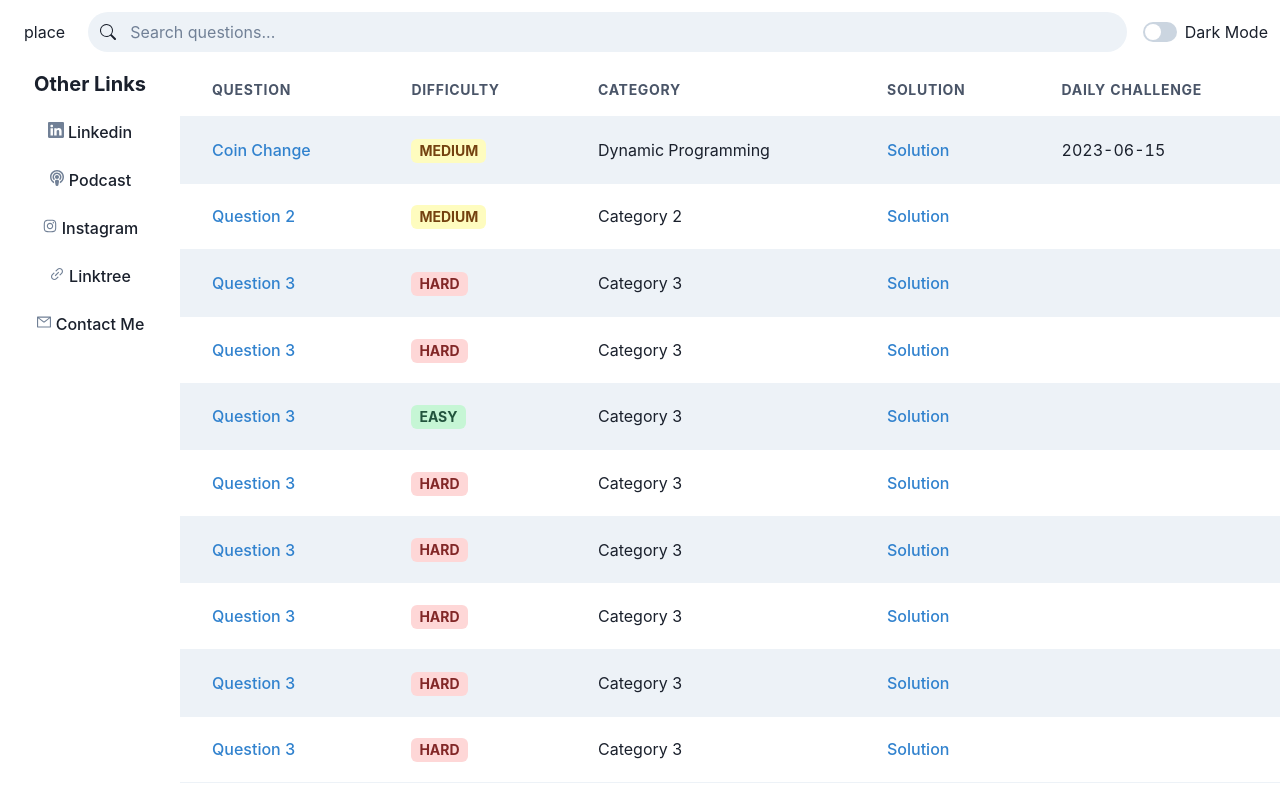
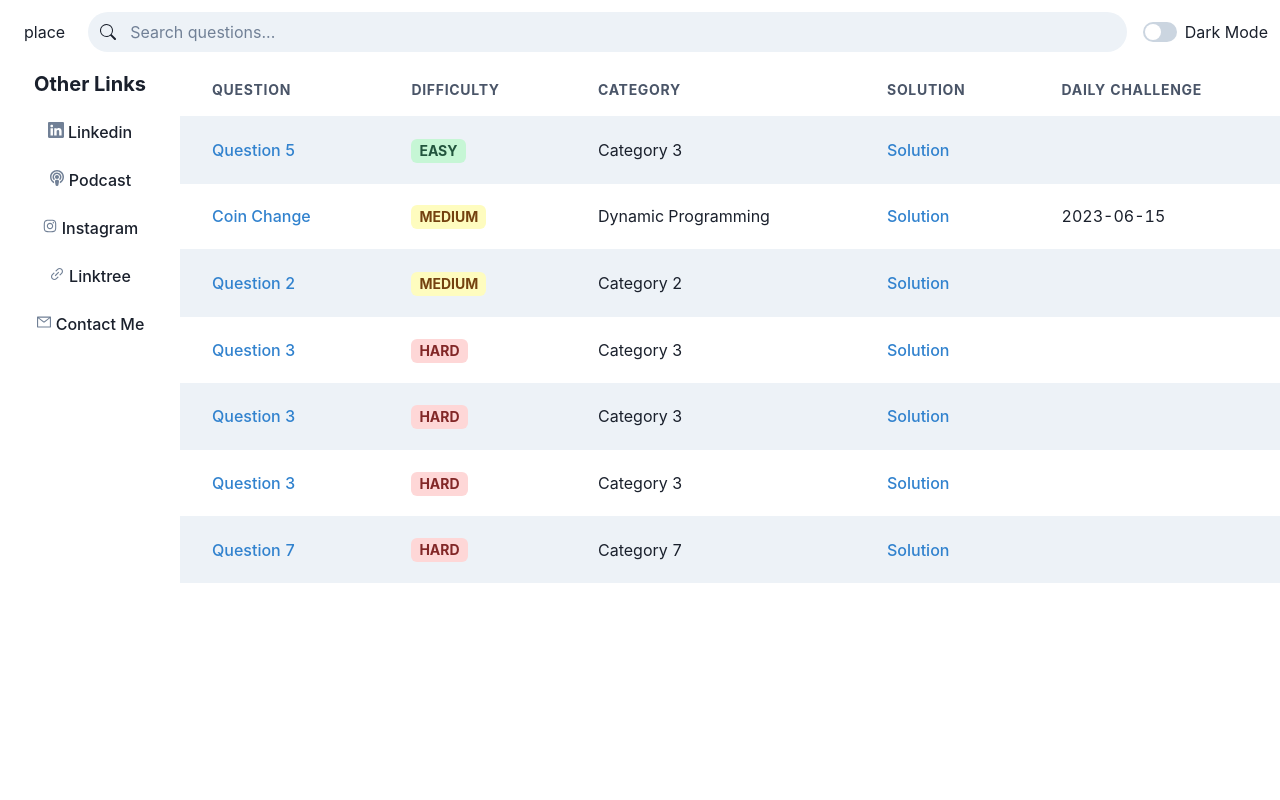
Before and after one commit to LeeHengYu/leetcode-reviewer, a React (Vite) app: page / in a window 1280 px wide. Built offline with nearby package versions, Linux system fonts and the light colour scheme.

Commit message:
Sorting questions according to difficulties

```diff
--- a/src/components/Sidebar.tsx
+++ b/src/components/Sidebar.tsx
@@ -1,11 +1,11 @@
 import { Box, Heading, Icon, Link, VStack } from "@chakra-ui/react";
 import { IconType } from "react-icons";
 import {
+  AiOutlineInstagram,
   AiOutlineLink,
   AiOutlineMail,
-  AiOutlineInstagram,
 } from "react-icons/ai";
-import { BsInstagram, BsLinkedin } from "react-icons/bs";
+import { BsLinkedin } from "react-icons/bs";
 import { FaPodcast } from "react-icons/fa";
 import links from "../data/links";
 
--- a/src/components/TableComponent.tsx
+++ b/src/components/TableComponent.tsx
@@ -18,6 +18,7 @@ import {
 } from "@chakra-ui/react";
 import { useState } from "react";
 import tableData from "../data/tablaData";
+import sortData from "../hook/sortData";
 import Difficulty from "./Difficulty";
 
 const TableComponent = () => {
@@ -53,7 +54,7 @@ const TableComponent = () => {
           </Tr>
         </Thead>
         <Tbody>
-          {tableData.map((item, index) => (
+          {sortData(tableData).map((item, index) => (
             <Tr key={index}>
               <Td color="blue.500">
                 <Link href={item.link} target="_blank">
--- a/src/data/tablaData.ts
+++ b/src/data/tablaData.ts
@@ -1,4 +1,13 @@
-const tableData = [
+export interface Question {
+  question: string
+  link?: string
+  difficulty: string
+  category: string
+  solution: string
+  dailyChallenge?: string
+}
+
+const tableData: Question[] = [
     {
       question: "Coin Change",
       link: "https://leetcode.com/problems/coin-change/",
@@ -10,6 +19,7 @@ const tableData = [
     {
       question: "Question 2",
       difficulty: "Medium",
+      link: "",
       category: "Category 2",
       solution: "Solution 2",
       dailyChallenge: "", // Empty date
@@ -19,57 +29,32 @@ const tableData = [
       difficulty: "Hard",
       category: "Category 3",
       solution: "Solution 3",
-      dailyChallenge: "", // Empty date
     },
     {
       question: "Question 3",
       difficulty: "Hard",
       category: "Category 3",
       solution: "Solution 3",
-      dailyChallenge: "", // Empty date
-    },
-    {
-      question: "Question 3",
-      difficulty: "Easy",
-      category: "Category 3",
-      solution: "Solution 3",
-      dailyChallenge: "", // Empty date
     },
     {
       question: "Question 3",
       difficulty: "Hard",
       category: "Category 3",
       solution: "Solution 3",
-      dailyChallenge: "", // Empty date
     },
     {
-      question: "Question 3",
-      difficulty: "Hard",
+      question: "Question 5",
+      difficulty: "Easy",
       category: "Category 3",
       solution: "Solution 3",
-      dailyChallenge: "", // Empty date
     },
     {
-      question: "Question 3",
+      question: "Question 7",
       difficulty: "Hard",
-      category: "Category 3",
-      solution: "Solution 3",
-      dailyChallenge: "", // Empty date
+      category: "Category 7",
+      solution: "Solution 7",
     },
-    {
-      question: "Question 3",
-      difficulty: "Hard",
-      category: "Category 3",
-      solution: "Solution 3",
-      dailyChallenge: "", // Empty date
-    },
-    {
-      question: "Question 3",
-      difficulty: "Hard",
-      category: "Category 3",
-      solution: "Solution 3",
-      dailyChallenge: "", // Empty date
-    },
+
   ];
 
 export default tableData;
--- /dev/null
+++ b/src/hook/sortData.ts
@@ -0,0 +1,10 @@
+import { Question } from "../data/tablaData"
+
+const sortData = (data: Question[], by?: string) => {
+    return data.sort( (a,b) => {
+        const diffimap = ["Easy", "Medium", "Hard"];
+        return diffimap.indexOf(a.difficulty)-diffimap.indexOf(b.difficulty);
+    } )
+}
+
+export default sortData;
```
